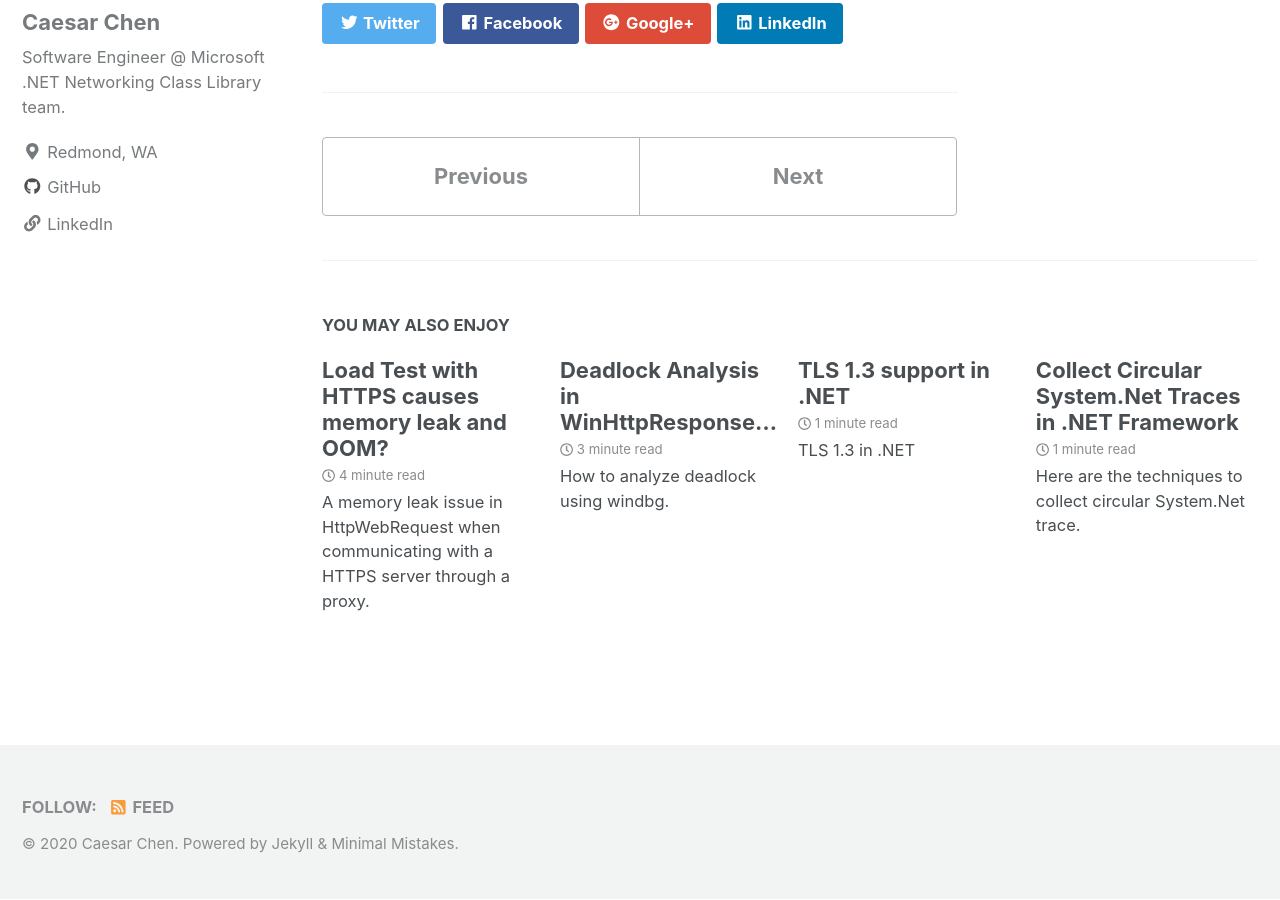
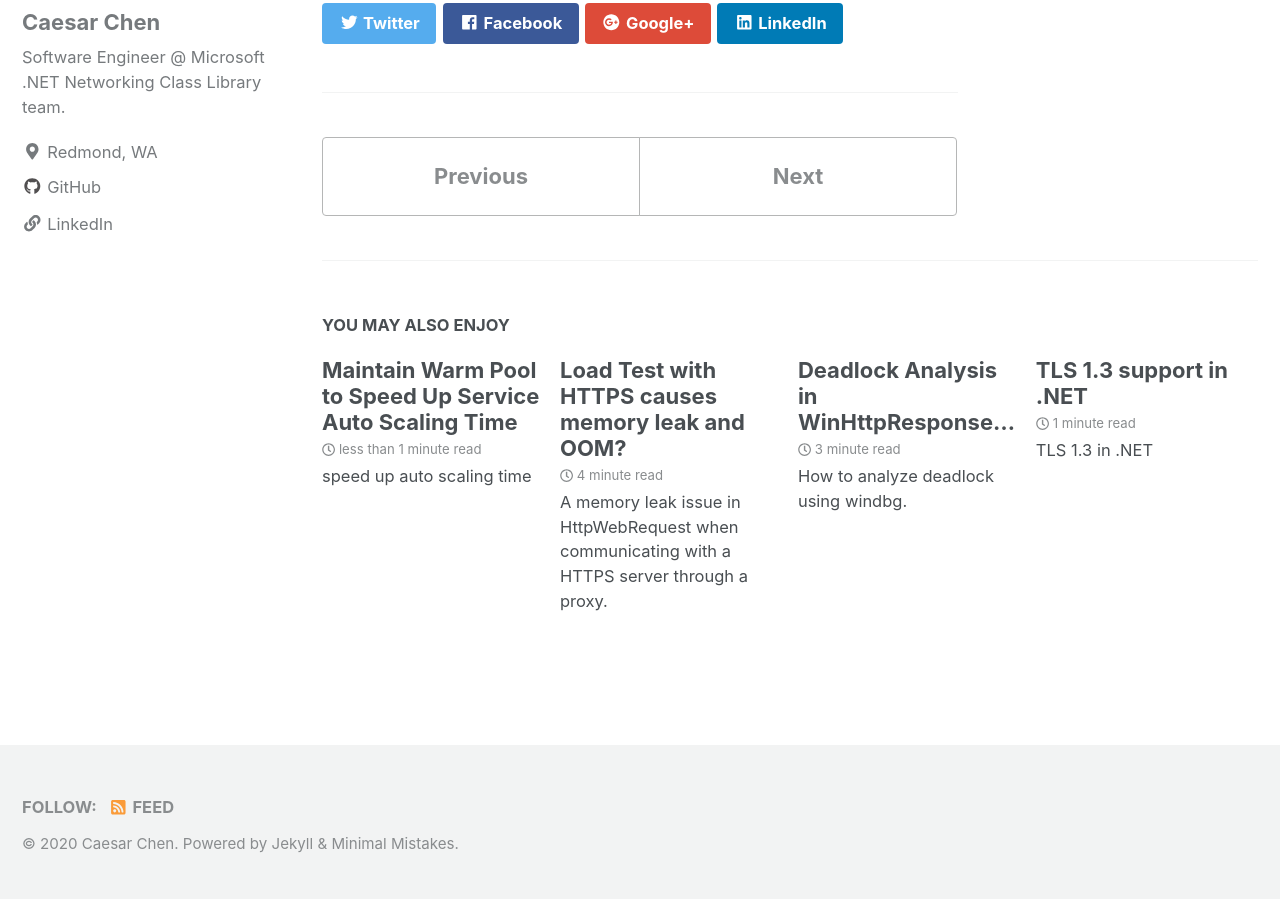
Before and after one commit to caesar1995/caesar1995.github.io, a Jekyll site: the page built from _posts/2019-02-03-git.md, in a window 1280 px wide and 900 px high, scrolled down 2286 px. Built offline with Jekyll 4.4.1, drawn with Linux system fonts in a browser that asks for light colours; cached includes are drawn as plain includes; nearby versions of some CDN libraries; part of the change alters nothing that is shown; some of the changed text lies outside the part shown.

Commit message:
add warm pool post

```diff
--- a/_config.yml
+++ b/_config.yml
@@ -228,7 +228,6 @@ plugins:
   - jekyll-sitemap
   - jekyll-gist
   - jekyll-feed
-  - jemoji
   - jekyll-include-cache
 
 # mimic GitHub Pages with --safe
@@ -237,7 +236,6 @@ whitelist:
   - jekyll-sitemap
   - jekyll-gist
   - jekyll-feed
-  - jemoji
   - jekyll-include-cache
 
 
--- a/_posts/2019-02-03-git.md
+++ b/_posts/2019-02-03-git.md
@@ -1,5 +1,5 @@
 ---
-title: "Git workflow"
+title: "Git Workflow"
 date: 2019-02-03
 tags: [Git]
 excerpt: "GitHub common workflow."
--- /dev/null
+++ b/_posts/2020-04-23-warmpool.md
@@ -0,0 +1,21 @@
+---
+title: "Maintain Warm Pool to Speed Up Service Auto Scaling Time"
+date: 2020-04-23
+tags: [AWS, ECS, EC2, auto scaling, latency, perf]
+excerpt: "speed up auto scaling time"
+---
+
+Recently I watched an interesting talk, which explained an idea of Warm Pool, might help to reduce the auto scaling time. Here is the summary:
+
+[ ![Warm Pool](\assets\post_pics\warmpool.png) ](\assets\post_pics\warmpool.png)
+
+1. We maintain a single ASG as warm pool.
+2. When our ECS cluster needs more instance (i.e., time to scale up), we detach the EC2 instance from the Warm Pool ASG and register into the cluster which needs it.
+3. Since ASG has the feature to replace the instance when you detach, the pool is always nice and full.
+4. The instance assigned to the ECS cluster will be started very fast.
+5. We can detach and pull more instances from Warm Pool if needed.
+6. We can terminate instances after use (i.e., time to scale down)
+
+Depends on the service, but usually an ECS service will take around 6 minutes to scale up during auto scaling event. While around 1.5 minutes are spent for configuring new EC2 instances. (Sorry cannot disclose the breakdown, as it's sensitive info).
+
+With the help of Warm Pool, we can reduce around 25% auto scaling time.
```
Also changed, not shown: README.md, assets/post_pics/warmpool.png (added).
